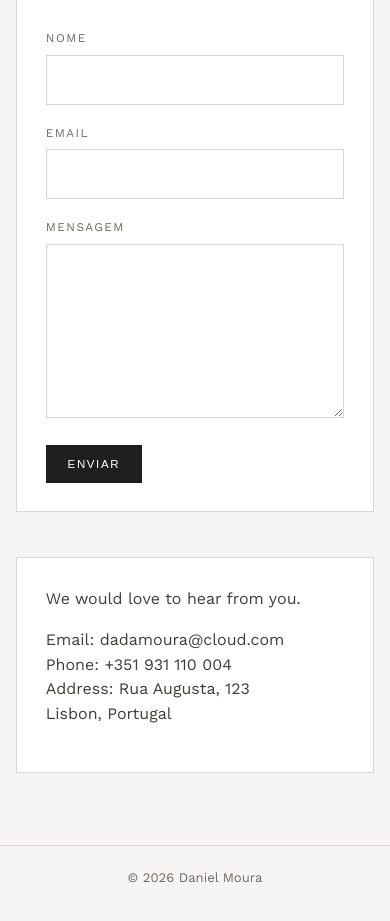
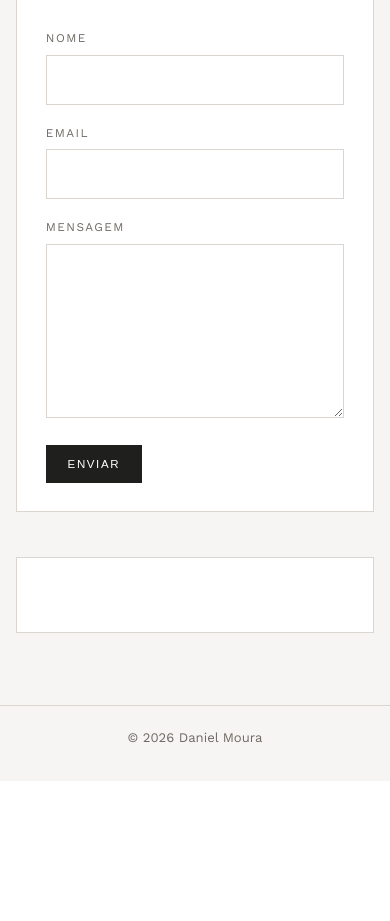
Before and after one commit to gustavopelayo/architect-portfolio, a FastAPI app: page /contact in a window 390 px wide. Shown: the part 225-1146 px from the top of the page. After the commit the page ends 968 px from the top, so only its background shows below. Run offline with FastAPI, Linux system fonts and the light colour scheme; tables that the repository leaves empty hold one stand-in row (values such as "Sample post").

Commit message:
fix: remove hardcoded fallback values from contact info
- Changed email, phone, address to only show if values exist in settings
- Removed hardcoded defaults like 'dadamoura@cloud.com', '+351 931 110 004', etc.
- Contact info now properly uses database values without fake fallbacks

```diff
--- a/app/templates/contact.html
+++ b/app/templates/contact.html
@@ -41,12 +41,14 @@
         {% endif %}
     </div>
     <div class="contact-info">
-        <p>{{ settings.get('contact_blurb_' + lang, settings.get('contact_blurb_pt', settings.get('contact_blurb', 'We would love to hear from you.'))) }}</p>
+        <p>{{ settings.get('contact_blurb_' + lang, settings.get('contact_blurb_pt', settings.get('contact_blurb', ''))) }}</p>
 
         <p>
-            Email: {{ settings.get('contact_email', 'dadamoura@cloud.com') }}<br>
-            Phone: {{ settings.get('contact_phone', '+351 931 110 004') }}<br>
-            Address: {{ settings.get('contact_address_' + lang, settings.get('contact_address_pt', settings.get('contact_address', 'Rua Augusta, 123\nLisbon, Portugal'))) | replace('\n', '<br>') | safe }}
+            {% if settings.get('contact_email') %}Email: {{ settings.get('contact_email') }}<br>{% endif %}
+            {% if settings.get('contact_phone') %}Phone: {{ settings.get('contact_phone') }}<br>{% endif %}
+            {% if settings.get('contact_address_' + lang, settings.get('contact_address_pt', settings.get('contact_address', ''))) %}
+            Address: {{ settings.get('contact_address_' + lang, settings.get('contact_address_pt', settings.get('contact_address', ''))) | replace('\n', '<br>') | safe }}
+            {% endif %}
         </p>
     </div>
 </section>
```
